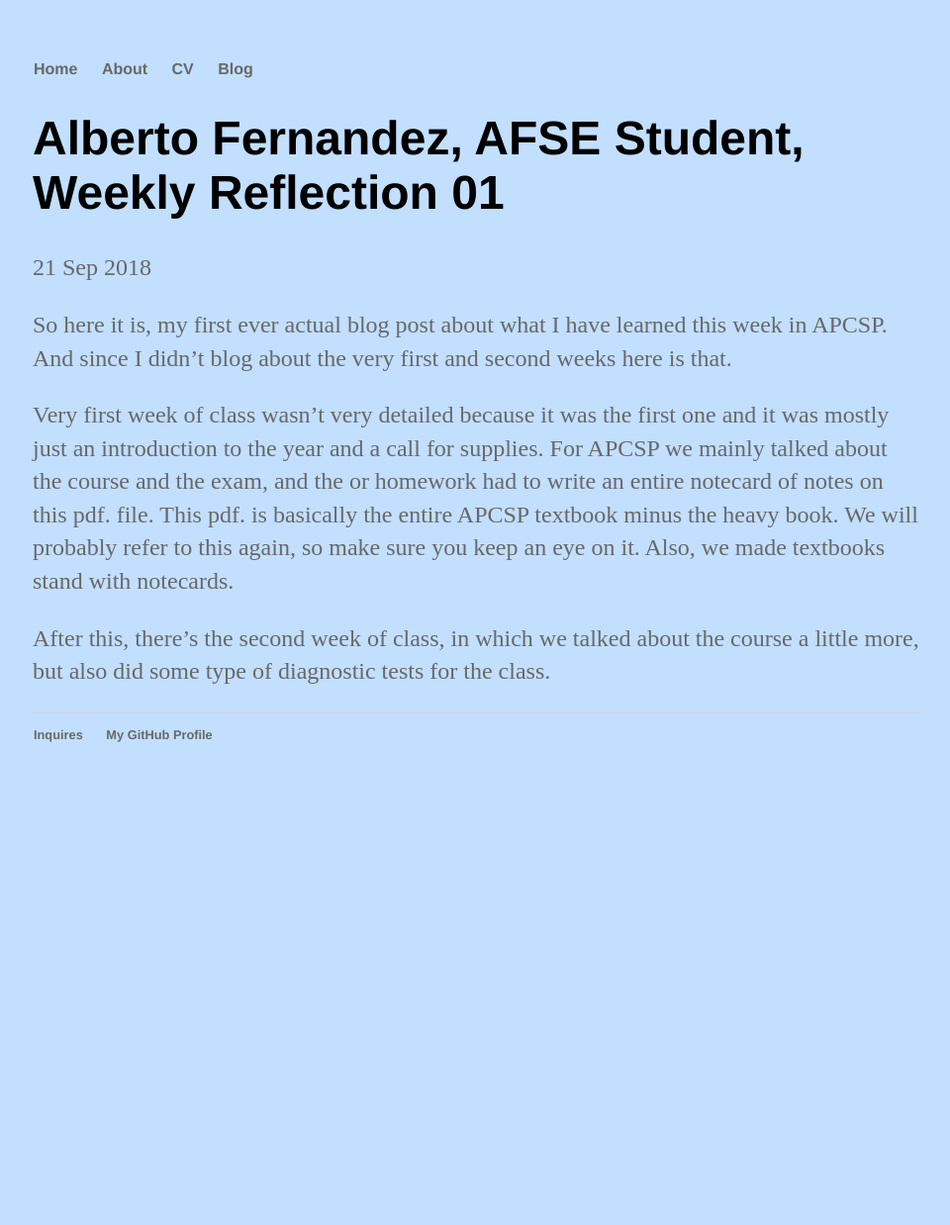
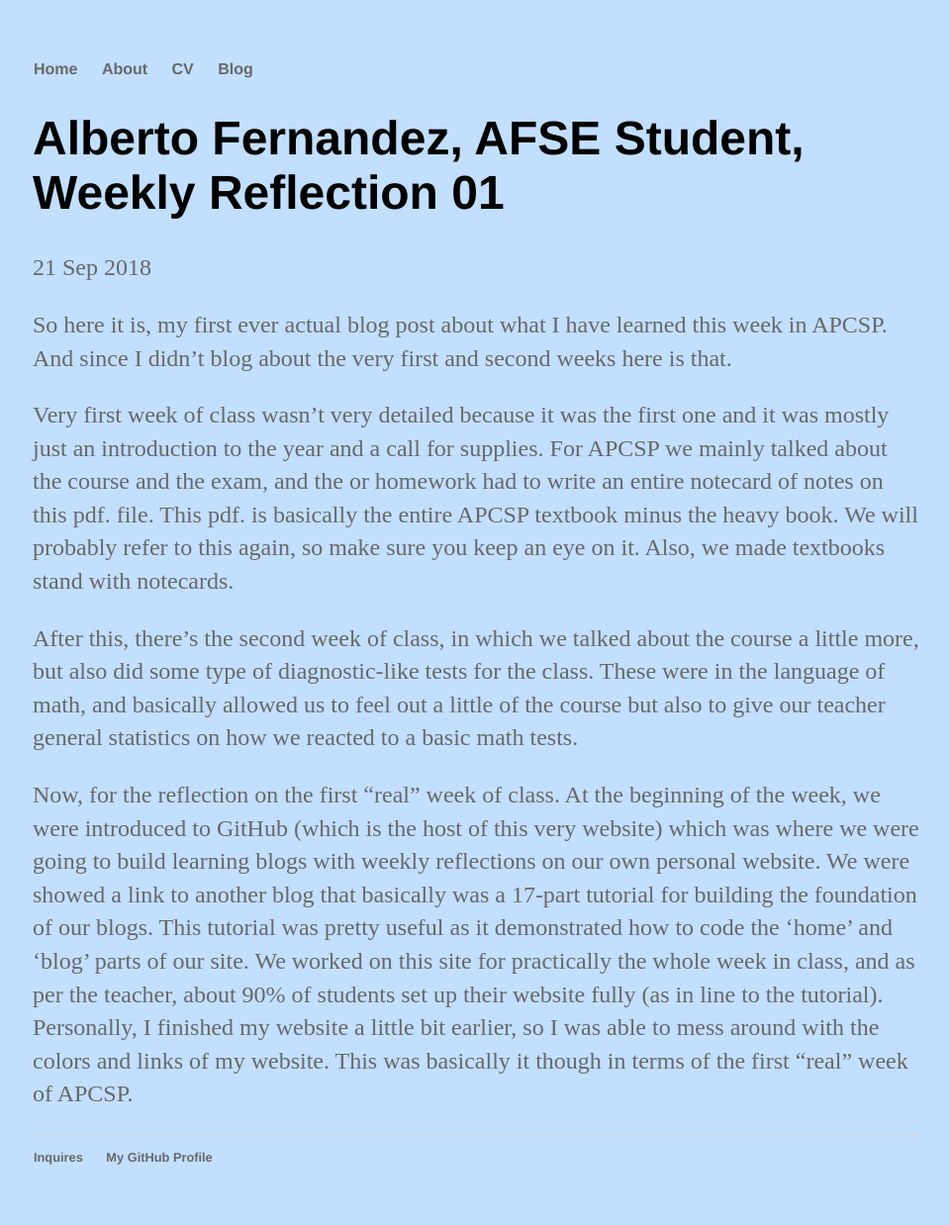
Before and after one commit to albertof4112/albertof4112.github.io, a Jekyll site: the page built from _posts/2018-09-21-weekly-reflection-01.md, in a window 1280 px wide. Shown: the whole page at 99% size, without its empty margins (159-1119 px from the left). Built offline with Jekyll 4.4.1, drawn with Linux system fonts in a browser that asks for light colours; before the commit the page ends 900 px from its top, so only the background shows below that.

Commit message:
Update 2018-09-21-weekly-reflection-01.md

```diff
--- a/_posts/2018-09-21-weekly-reflection-01.md
+++ b/_posts/2018-09-21-weekly-reflection-01.md
@@ -8,4 +8,6 @@ So here it is, my first ever actual blog post about what I have learned this wee
 
 Very first week of class wasn't very detailed because it was the first one and it was mostly just an introduction to the year and a call for supplies. For APCSP we mainly talked about the course and the exam, and the or homework had to write an entire notecard of notes on <h3.1><a href="https://apcentral.collegeboard.org/pdf/ap-computer-science-principles-course-and-exam-description.pdf">this</a></h3.1> pdf. file. This pdf. is basically the entire APCSP textbook minus the heavy book. We will probably refer to this again, so make sure you keep an eye on it. Also, we made textbooks stand with notecards.
 
-After this, there's the second week of class, in which we talked about the course a little more, but also did some type of diagnostic tests for the class.
+After this, there's the second week of class, in which we talked about the course a little more, but also did some type of diagnostic-like tests for the class. These were in the language of math, and basically allowed us to feel out a little of the course but also to give our teacher general statistics on how we reacted to a basic math tests.
+
+Now, for the reflection on the first "real" week of class. At the beginning of the week, we were introduced to GitHub (which is the host of this very website) which was where we were going to build learning blogs with weekly reflections on our own personal website. We were showed a link to another blog that basically was a 17-part tutorial for building the foundation of our blogs. This tutorial was pretty useful as it demonstrated how to code the 'home' and 'blog' parts of our site. We worked on this site for practically the whole week in class, and as per the teacher, about 90% of students set up their website fully (as in line to the tutorial). Personally, I finished my website a little bit earlier, so I was able to mess around with the colors and links of my website. This was basically it though in terms of the first "real" week of APCSP.
```
